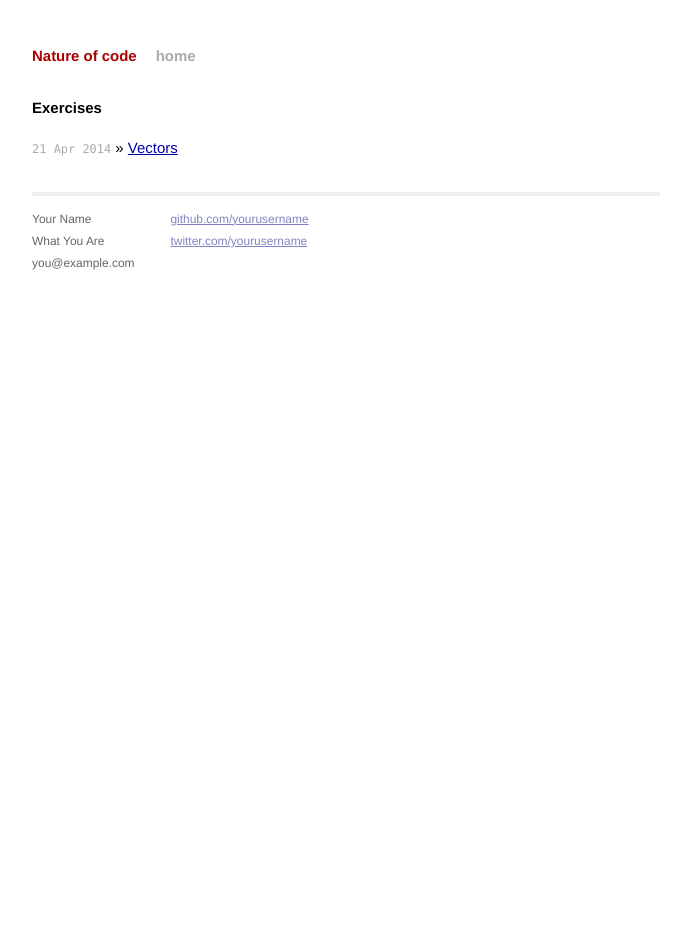
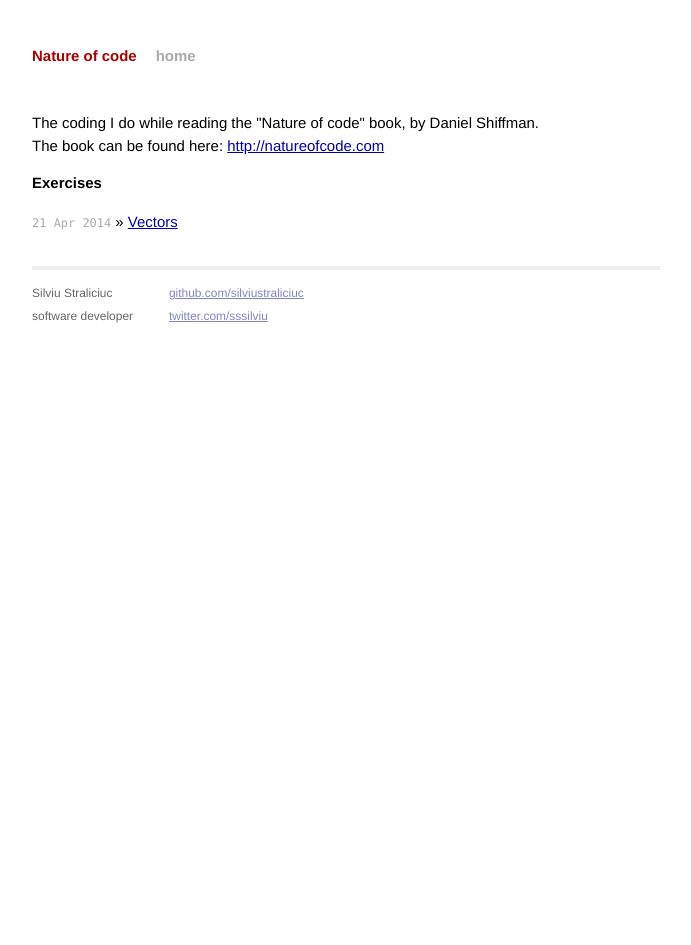
Before and after one commit to stralsi/nature-of-code, a Jekyll site: the page built from index.html, in a window 1280 px wide. Shown: the whole page, without its empty margins (294-985 px from the left). Built offline with Jekyll 4.4.1, drawn with Linux system fonts in a browser that asks for light colours; Markdown is read by kramdown in place of the engine named in the settings.

Commit message:
more detais about me and the project

```diff
--- a/_layouts/default.html
+++ b/_layouts/default.html
@@ -26,15 +26,14 @@
           <div class="footer">
             <div class="contact">
               <p>
-                Your Name<br />
-                What You Are<br />
-                you@example.com
+                Silviu Straliciuc<br />
+                software developer<br />
               </p>
             </div>
             <div class="contact">
               <p>
-                <a href="https://github.com/yourusername">github.com/yourusername</a><br />
-                <a href="https://twitter.com/yourusername">twitter.com/yourusername</a><br />
+                <a href="https://github.com/silviustraliciuc">github.com/silviustraliciuc</a><br />
+                <a href="https://twitter.com/sssilviu">twitter.com/sssilviu</a><br />
               </p>
             </div>
           </div>
--- a/index.html
+++ b/index.html
@@ -4,6 +4,10 @@ title: Nature of code
 ---
 
 <div id="home">
+  <p>
+The coding I do while reading the "Nature of code" book, by Daniel Shiffman.<br />
+The book can be found here: <a href="http://natureofcode.com">http://natureofcode.com</a>
+  </p>
   <h1>Exercises</h1>
   <ul class="posts">
     {% for post in site.posts %}
```
